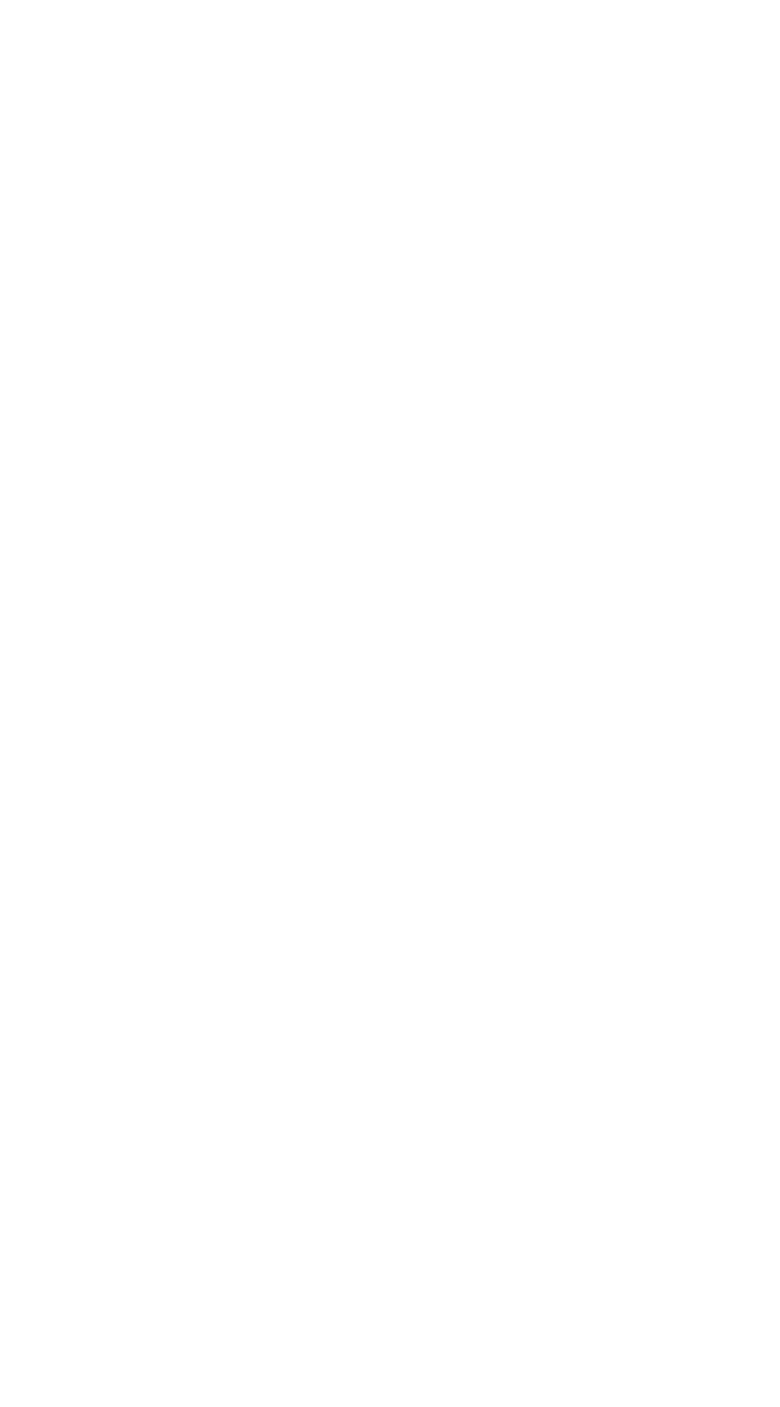
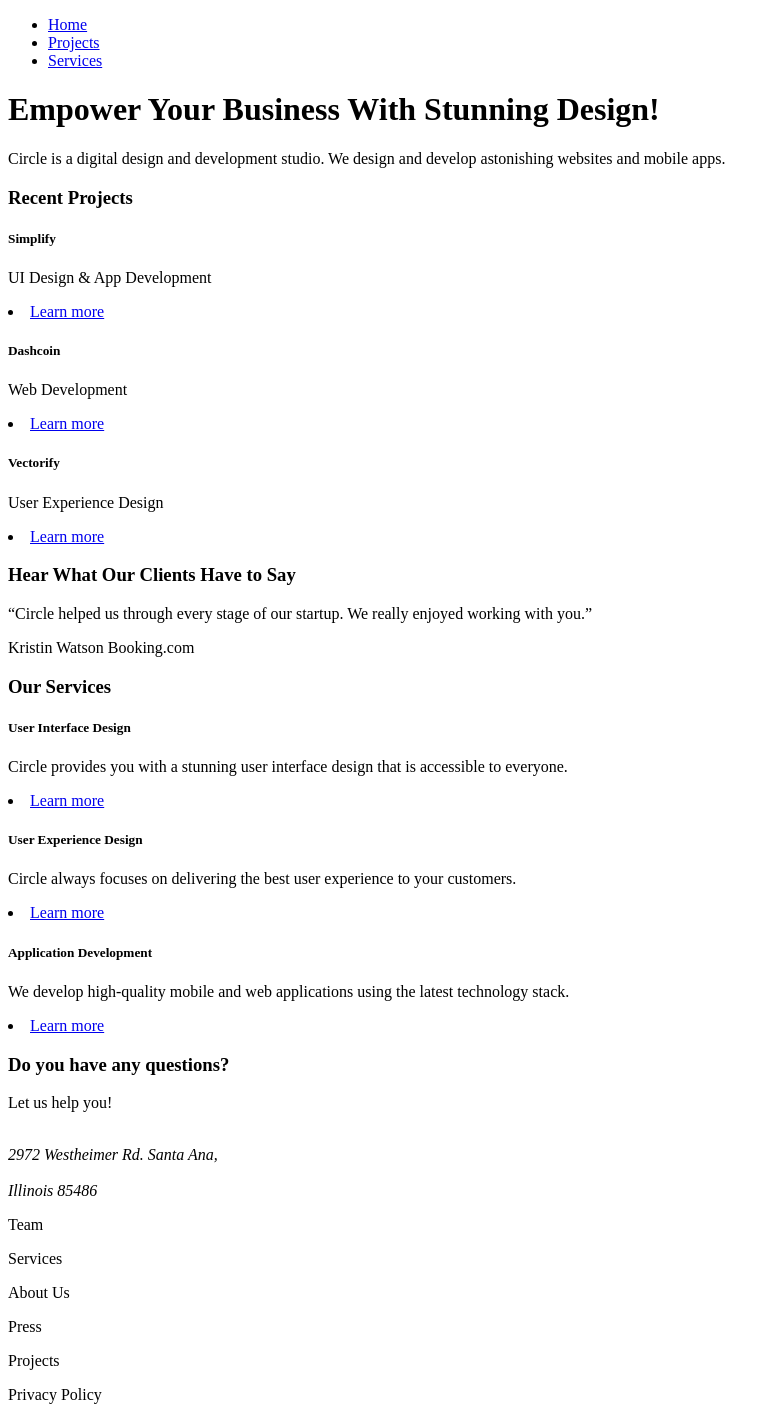
Before and after one commit to Leibadra/firstProyect, a plain HTML site: page about.html in a window 1280 px wide. Shown: the whole page, without its empty margins (0-780 px from the left). Before the commit the page ends 800 px from the top, so only its background shows below. Drawn offline with Linux system fonts and the light colour scheme.

Commit message:
estructura html pag 1

```diff
--- a/about.html
+++ b/about.html
@@ -5,10 +5,72 @@
     <meta name="viewport" content="width=device-width, initial-scale=1.0" />
     <meta http-equiv="X-UA-Compatible" content="ie=edge" />
     <title>Spotify Clone</title>
-    <!-- don't forget to link your styles -->
     <link rel="stylesheet" href="styles.css"/>
 
   </head>
 <body>
-    </body>
-    </html>
+    <nav>
+      <ul>
+        <li><a href="#Home">Home</a></li>
+        <li><a href="#Projects">Projects</a></li>
+        <li><a href="#Services">Services</a></li>
+      </ul>
+    </nav>
+    <section1>
+     <h1>Empower Your Business With Stunning Design!</h1>
+     <p>Circle is a digital design and development studio. We design and develop astonishing websites and mobile apps.</p>
+    </section1>
+    <section2>
+     <div></div>
+    </section2>
+    <section3>
+      <h3>Recent Projects</h3>
+        <h5>Simplify</h5>
+          <p>UI Design & App Development</p>
+          <li><a href="#Learn more">Learn more</a></li>
+        <h5>Dashcoin</h5>
+          <p>Web Development</p>
+          <li><a href="#Learn more">Learn more</a></li>
+        <h5>Vectorify</h5>
+          <p>User Experience Design</p>
+          <li><a href="#Learn more">Learn more</a></li>
+    </section3>
+    <section4>
+      <h3>Hear What Our Clients Have to Say</h3>
+      <p>“Circle helped us through every stage of our startup. We really enjoyed working with you.”</p>
+      <p>Kristin Watson
+        Booking.com</p>
+    </section4>
+    <section5>
+      <h3>Our Services</h3>
+        <h5>User Interface Design</h5>
+          <p>Circle provides you with a stunning user interface design that is accessible to everyone.</p>
+          <li><a href="#Learn more">Learn more</a></li>
+        <h5>User Experience Design</h5>
+          <p>Circle always focuses on delivering the best user experience to your customers.</p>
+          <li><a href="#Learn more">Learn more</a></li>
+        <h5>Application Development</h5>
+          <p>We develop high-quality mobile and web applications using the latest technology stack.</p>
+          <li><a href="#Learn more">Learn more</a></li>
+    </section5>
+    <section6>
+      <h3>Do you have any questions?</h3>
+      <p>Let us help you!</p>
+      <div></div>
+      <div></div>
+    </section6>
+    <footer>
+     <div></div>
+     <address>
+     <br>2972 Westheimer Rd. Santa Ana,</br>
+     <br>Illinois 85486</br>
+     </address>
+     <p>Team</p>
+     <p>Services</p>
+     <p>About Us</p>
+     <p>Press</p>
+     <p>Projects</p>
+     <p>Privacy Policy</p>
+    </footer>
+  </body>
+</html>
```
